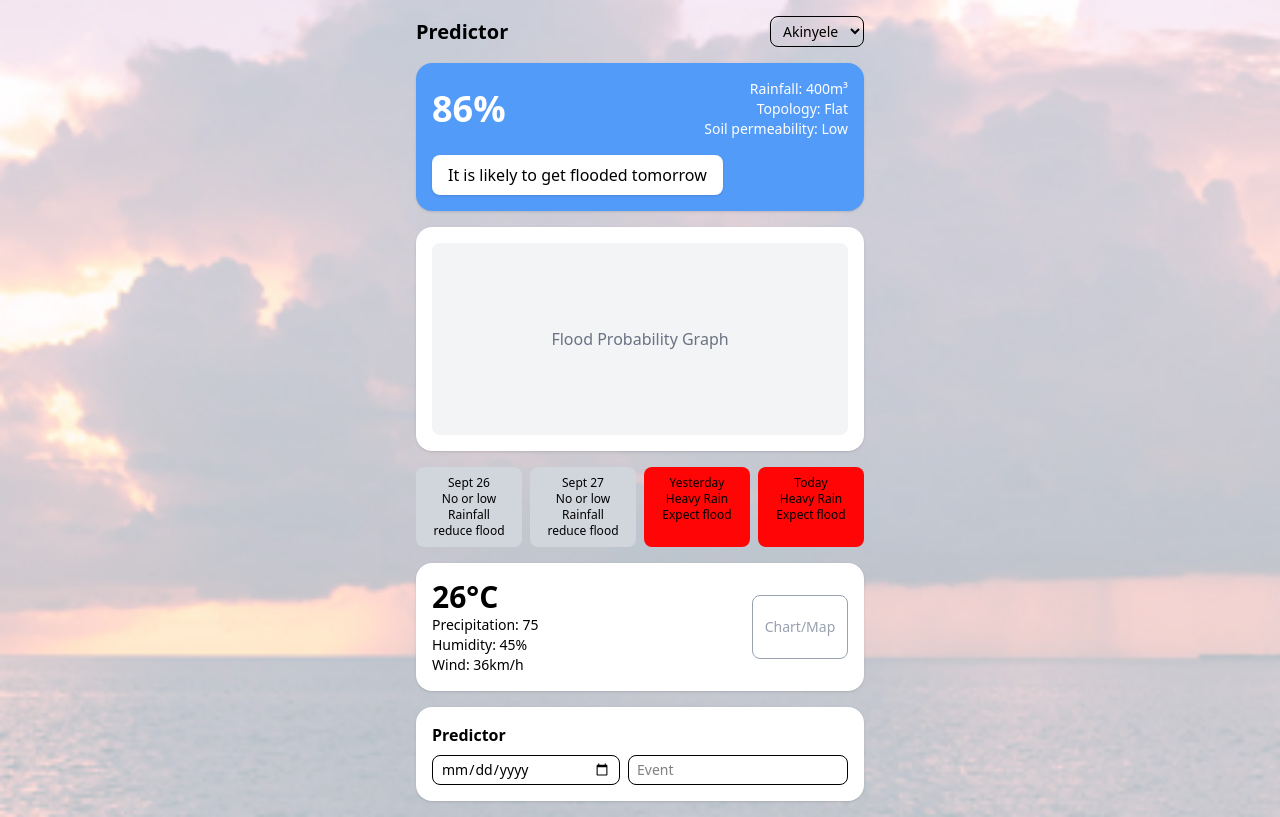
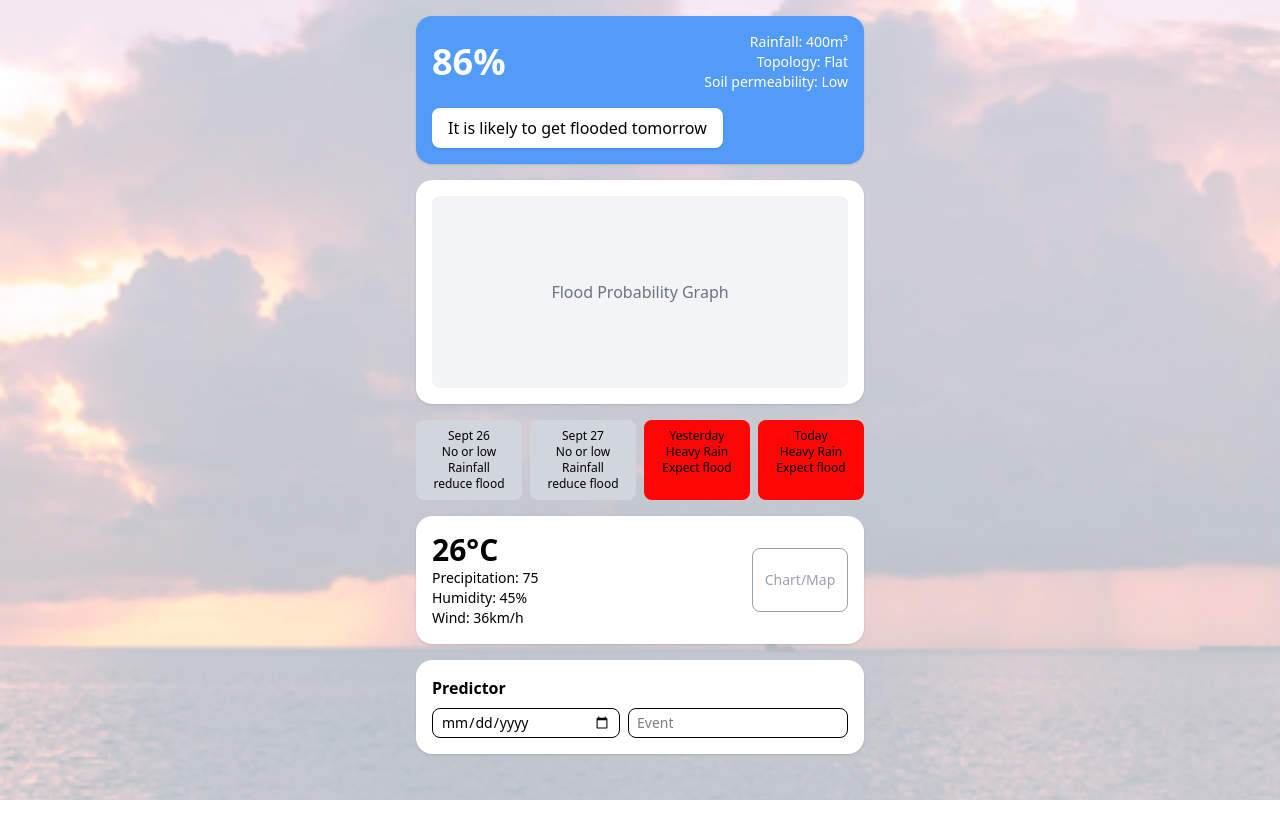
Before and after one commit to BolanleMary/predictor-app, a React (Vite) app: page / in a window 1280 px wide. Built offline with nearby package versions, Linux system fonts and the light colour scheme.

Commit message:
updated header component

```diff
--- a/package.json
+++ b/package.json
@@ -11,6 +11,7 @@
   },
   "dependencies": {
     "@tailwindcss/vite": "^4.1.14",
+    "axios": "^1.12.2",
     "react": "^19.1.1",
     "react-dom": "^19.1.1",
     "tailwindcss": "^4.1.14"
--- a/src/App.jsx
+++ b/src/App.jsx
@@ -1,6 +1,6 @@
 import React from "react";
 import backgroundImage from "./assets/backgroundImage.png"
-
+import Header from "./Component/Header";
 function App() {
 
   return (
@@ -10,14 +10,8 @@ function App() {
       style={{ backgroundImage: `url(${backgroundImage})` }}
     >
       {/* Header */}
-      <div className="w-full max-w-md flex justify-between items-center mb-4">
-        <h1 className="text-xl font-semibold">Predictor</h1>
-        <select className="border rounded-lg px-2 py-1 text-sm">
-          <option>Akinyele</option>
-          <option>Ibadan</option>
-          <option>Lagos</option>
-        </select>
-        </div>
+
+      <Header/>
         {/* Prediction Card */}
       <div className="w-full max-w-md bg-[#539BF9] rounded-2xl shadow p-4 mb-4">
         <div className="flex justify-between items-center mb-4">
--- /dev/null
+++ b/src/Component/Header.js
@@ -0,0 +1,20 @@
+import React from "react";
+
+function Header() {
+
+    return (
+    {/* Header */}
+    <
+      <div className="w-full max-w-md flex justify-between items-center mb-4">
+        <h1 className="text-xl font-semibold">Predictor</h1>
+        <select className="border rounded-lg px-2 py-1 text-sm">
+          <option>Akinyele</option>
+          <option>Ibadan</option>
+          <option>Lagos</option>
+        </select>
+      </div>
+
+        );
+}
+
+export default Header;
--- /dev/null
+++ b/src/api.js
@@ -0,0 +1,10 @@
+import axios from "axios";
+
+const api = axios.create({
+  baseURL: "https://api-predictor-9kcm.onrender.com",
+  headers: { "Content-Type": "application/json" },
+});
+
+// Example API functions
+export const getPrediction = () => api.get("/prediction/");
+export const getWeather = () => api.get("/weather/");
```
Also changed, not shown: 1 other file (tests, documents, lock files or other folders).
